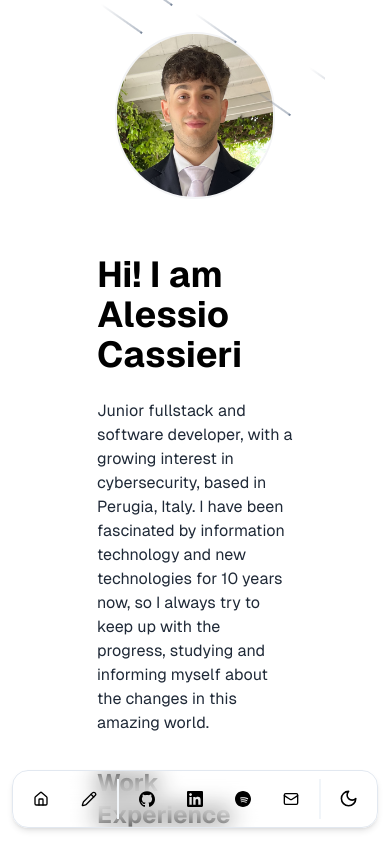
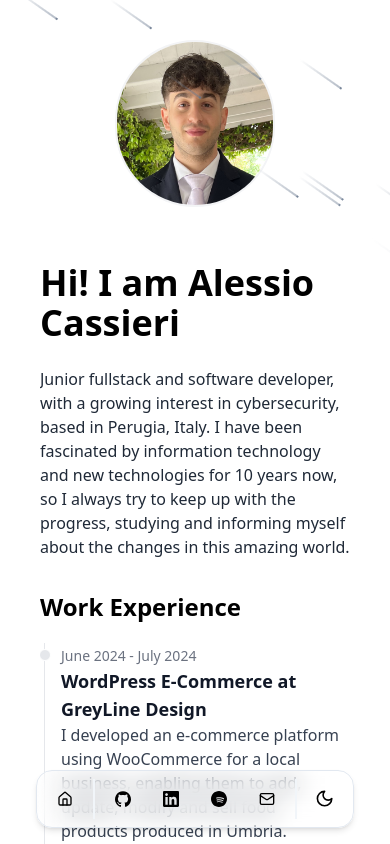
Before and after one commit to Cassio7/NextPortfolio, a Next.js app: page / in a window 390 px wide. Shown: the top 844 px of the page. Built offline with nearby package versions, Linux system fonts and the light colour scheme.

Commit message:
no blog + fix responsive

```diff
--- a/app/page.tsx
+++ b/app/page.tsx
@@ -9,7 +9,7 @@ import CustomDock from "@/components/CustomDock";
 
 export default function Home() {
   return (
-    <div className="relative w-8/12 mx-auto items-center justify-items-center min-h-screen p-8 pb-20 gap-16 sm:p-20 font-[family-name:var(--font-geist-sans)] overflow-hidden">
+    <div className="flex min-h-screen flex-col md:gap-12 gap-8 md:p-24 p-10 relative overflow-hidden lg:w-7/12 sm:w-full mx-auto">
       <main className="flex flex-col gap-8 row-start-2 items-center sm:items-start w-full overflow-hidden">
         <Meteors />
         <Intro />
--- a/components/CustomDock.tsx
+++ b/components/CustomDock.tsx
@@ -61,7 +61,6 @@ const Icons = {
 const DATA = {
   navbar: [
     { href: "#", icon: HomeIcon, label: "Home" },
-    { href: "#", icon: PencilIcon, label: "Blog" },
   ],
   contact: {
     social: {
@@ -107,7 +106,7 @@ export function CustomDock() {
     <div
       className={
         !isMobile
-          ? "fixed left-20 top-0 bottom-0 w-24 flex items-center"
+          ? "fixed left-40 top-0 bottom-0 w-24 flex items-center"
           : "fixed bottom-4 left-1/2 transform -translate-x-1/2 flex items-center"
       }
     >
```
